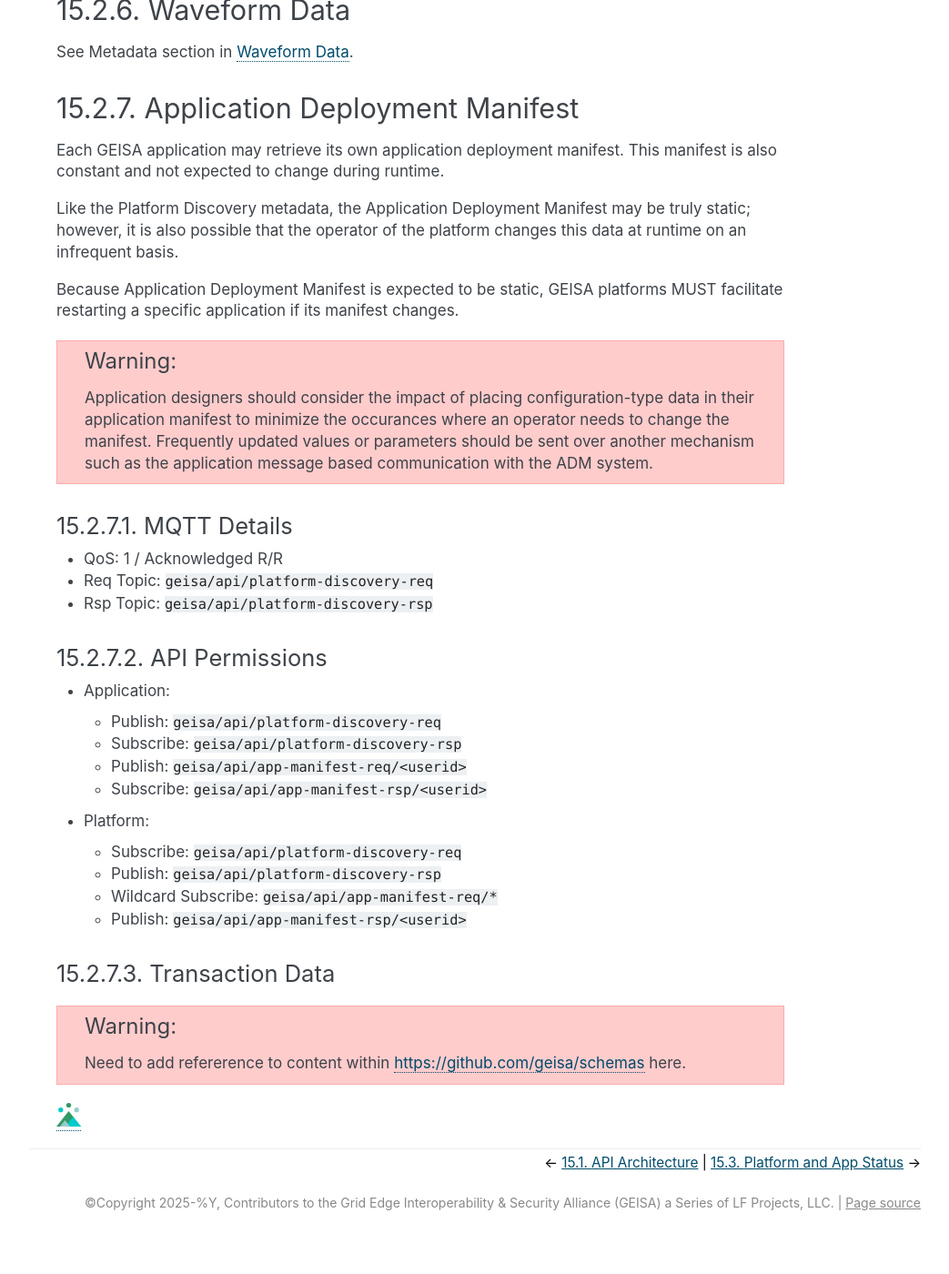
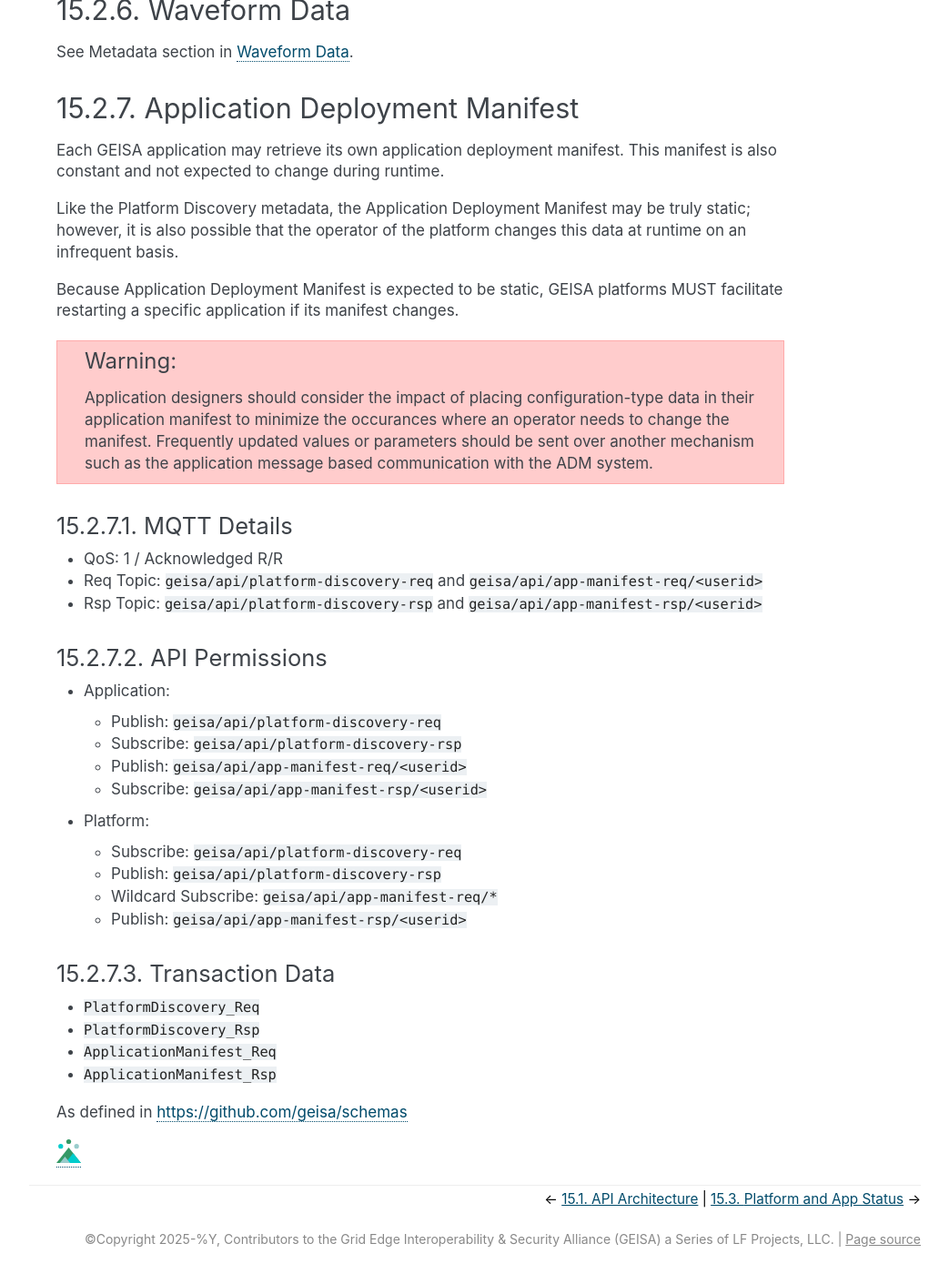
Before and after one commit to geisa/specification, a Sphinx documentation site: the page built from source/api/discovery.rst, in a window 1280 px wide and 1400 px high, scrolled down 2080 px. Shown: the whole window at 91% size, without its empty margins (228-1271 px from the left). Built offline with Sphinx 7.4.7, drawn with Linux system fonts in a browser that asks for light colours; the version number could not be read and is left out; before the commit the page ends 3440 px from its top, so only the background shows below that.

Commit message:
Add schema updates
Signed-off-by: David Johnson <david.johnson@sense.com>

```diff
--- a/source/api/discovery.rst
+++ b/source/api/discovery.rst
@@ -126,8 +126,8 @@ facilitate restarting a specific application if its manifest changes.
 MQTT Details
 =============
 - QoS: 1 / Acknowledged R/R
-- Req Topic: ``geisa/api/platform-discovery-req``
-- Rsp Topic: ``geisa/api/platform-discovery-rsp``
+- Req Topic: ``geisa/api/platform-discovery-req`` and ``geisa/api/app-manifest-req/<userid>``
+- Rsp Topic: ``geisa/api/platform-discovery-rsp`` and ``geisa/api/app-manifest-rsp/<userid>``
 
 API Permissions
 ================
@@ -149,8 +149,12 @@ API Permissions
 Transaction Data
 =================
 
-.. warning::
+- ``PlatformDiscovery_Req``
+- ``PlatformDiscovery_Rsp``
+- ``ApplicationManifest_Req``
+- ``ApplicationManifest_Rsp``
 
-  Need to add refererence to content within |geisa-schemas-repo| here.
+As defined in |geisa-schemas-repo|
+
 
 |geisa-pyramid|
--- a/source/api/instantaneous.rst
+++ b/source/api/instantaneous.rst
@@ -65,9 +65,9 @@ API Permissions
 Transaction Data
 =================
 
-.. warning::
+- ``InstantaneousQuantities``
 
-  Need to add refererence to content within |geisa-schemas-repo| here.
+As defined in |geisa-schemas-repo|
 
 
 |geisa-pyramid|
```
Also changed, not shown: source/api/waveform.rst (+5 -3 lines).
